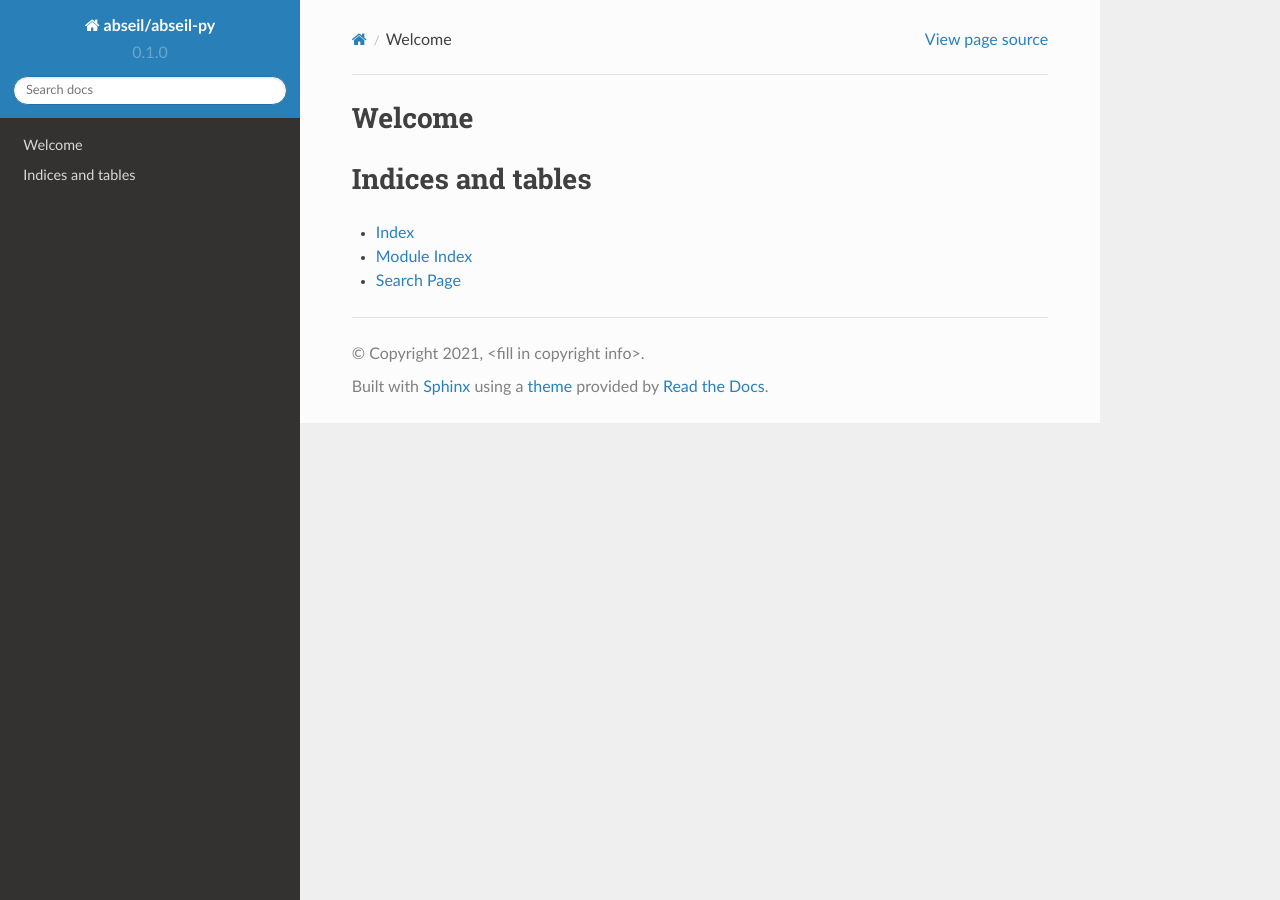
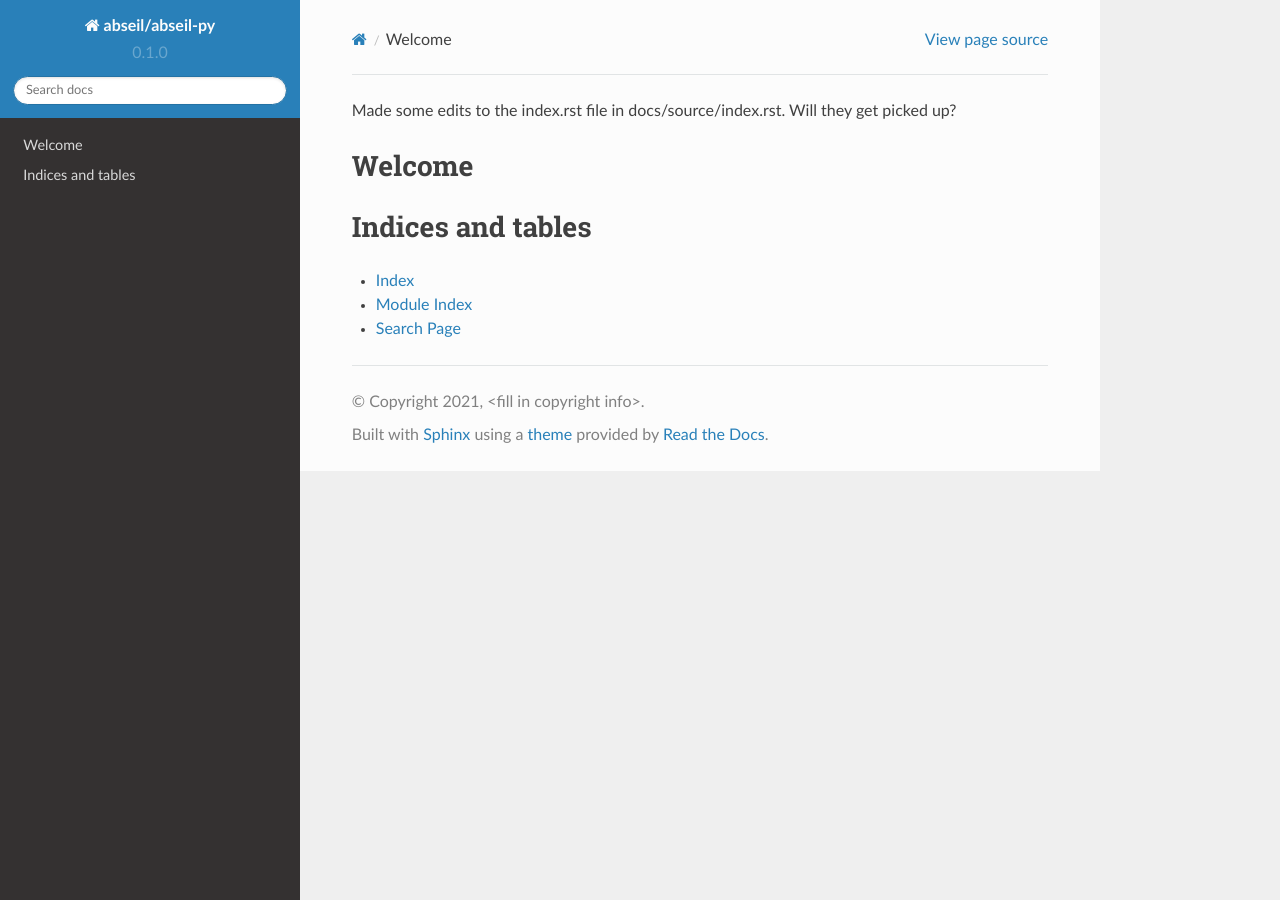
Before and after one commit to abseil/abseil-py, a Sphinx documentation site: the page built from docs/source/index.rst, in a window 1280 px wide. Built offline with Sphinx 7.4.7 and the Read the Docs theme 2.0.0, drawn with Linux system fonts in a browser that asks for light colours.

Commit message:
Update index.rst

```diff
--- a/docs/source/index.rst
+++ b/docs/source/index.rst
@@ -1,4 +1,6 @@
 .. Add some text to the index.rst file
+
+Made some edits to the index.rst file in docs/source/index.rst.  Will they get picked up?
 
 Welcome
 =======
```
